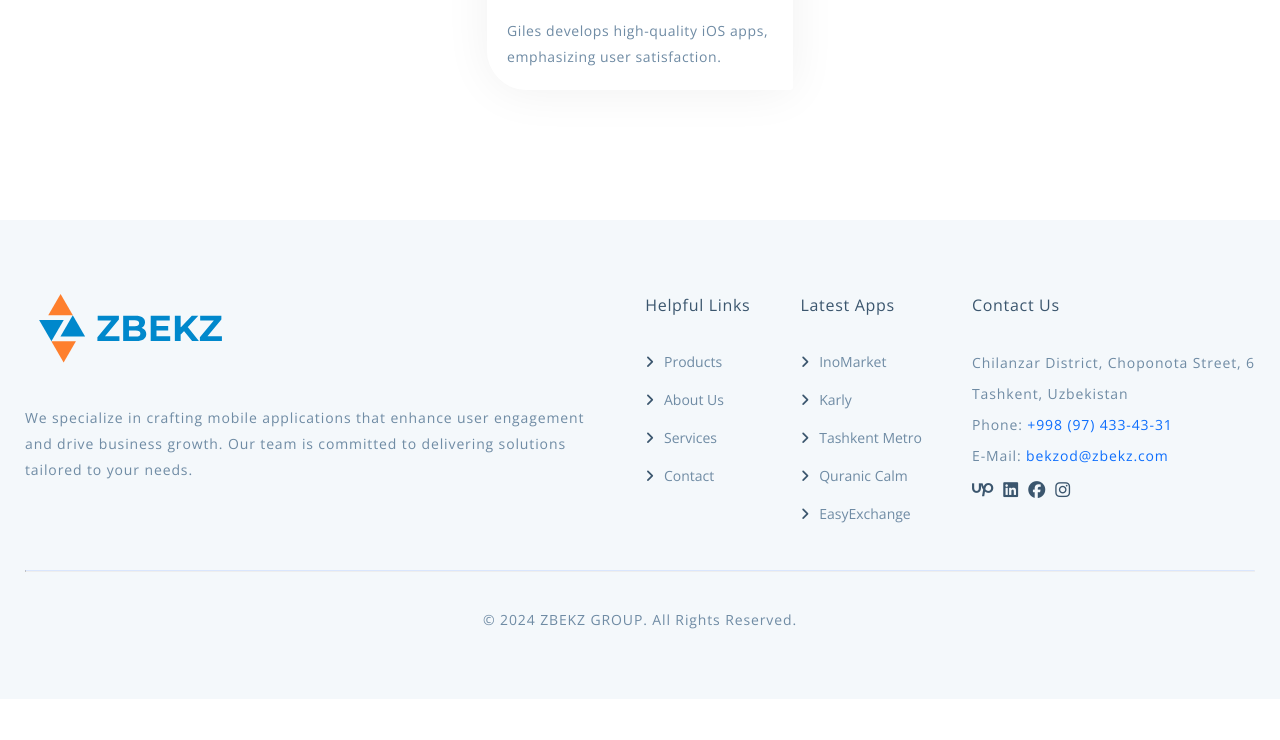
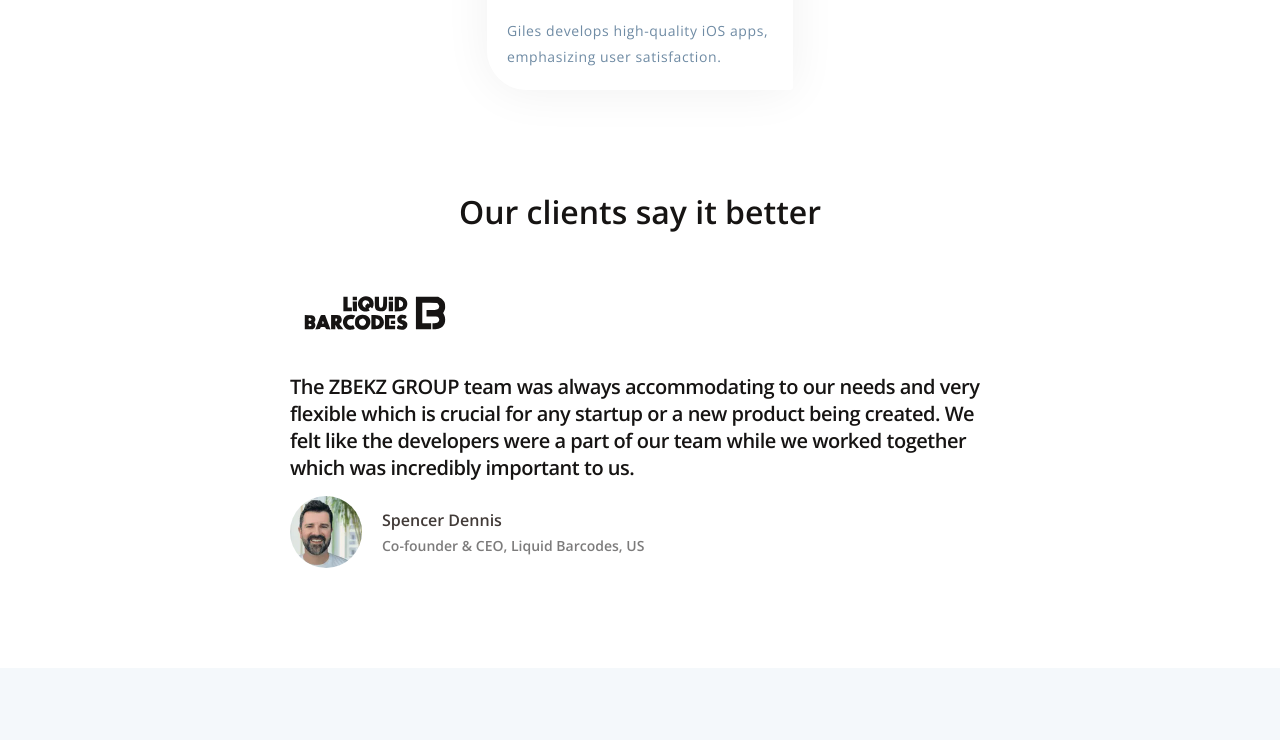
Before and after one commit to jackbouncy7/zbekz-react, a React (Vite) app: page /aboutus in a window 1280 px wide. Shown: the part 2176-2916 px from the top of the page. Before the commit the page ends 2875 px from the top, so only its background shows below. Built offline with nearby package versions, Linux system fonts and the light colour scheme.

Commit message:
Include testimonials component

```diff
--- a/src/components/Team/_team.scss
+++ b/src/components/Team/_team.scss
@@ -7,7 +7,7 @@
     margin: 0 auto;
     text-align: center;
     h1 {
-      font-weight: 400;
+      font-weight: 600;
       font-size: 30px;
       color: #3b566e;
       letter-spacing: 1px;
@@ -50,10 +50,10 @@
         left: 0px;
         z-index: 1;
         background-image: linear-gradient(
-      127deg,
-      rgba(0, 136, 204, 0.8) 0%,
-      rgba(254, 127, 45, 0.8) 91%
-    );
+          127deg,
+          rgba(0, 136, 204, 0.8) 0%,
+          rgba(254, 127, 45, 0.8) 91%
+        );
         opacity: 0;
         -webkit-transition: all 0.3s ease 0s;
         -moz-transition: all 0.3s ease 0s;
--- /dev/null
+++ b/src/components/Testimonials/Testimonials.jsx
@@ -0,0 +1,44 @@
+import Logo from "@images/testimonials-owner-logo.svg";
+import TestimonialsOwn from "@images/testimonials-owner.webp";
+import "./_testimonials.scss";
+
+const Testimonials = () => {
+  return (
+    <>
+      <div className="testimonials">
+        <div className="container">
+          <h1 className="testimonials__title">Our clients say it better</h1>
+          <div className="testimonials__wrapper">
+            <img
+              className="testimonials__logo"
+              src={Logo}
+              width={170}
+              height={80}
+              alt="client brand"
+            />
+            <p className="testimonials__text">
+              The ZBEKZ GROUP team was always accommodating to our needs and
+              very flexible which is crucial for any startup or a new product
+              being created. We felt like the developers were a part of our team
+              while we worked together which was incredibly important to us.
+            </p>
+            <div className="testimonials__owner">
+              <img
+                src={TestimonialsOwn}
+                width={72}
+                height={72}
+                alt="testimonials writer"
+              />
+              <div className="testimonials__ownerItems">
+                <p>Spencer Dennis</p>
+                <span>Co-founder & CEO, Liquid Barcodes, US</span>
+              </div>
+            </div>
+          </div>
+        </div>
+      </div>
+    </>
+  );
+};
+
+export default Testimonials;
--- /dev/null
+++ b/src/components/Testimonials/_testimonials.scss
@@ -0,0 +1,53 @@
+.testimonials {
+  margin-top: 70px;
+
+  &__title {
+    margin-bottom: 40px;
+    font-weight: 600;
+    font-size: 32px;
+    text-align: center;
+    color: #161413;
+  }
+
+  &__wrapper {
+    width: 100%;
+    max-width: 700px;
+    margin: 0 auto;
+  }
+
+  &__text {
+    margin-top: 15px;
+    margin-bottom: 15px;
+    font-size: 20px;
+    color: #161413;
+    font-weight: 600;
+    letter-spacing: -0.48px;
+  }
+
+  &__owner {
+    display: flex;
+    align-items: center;
+
+    & img {
+      border-radius: 50%;
+    }
+  }
+
+  &__ownerItems {
+    margin-left: 20px;
+  }
+
+  &__ownerItems p {
+    font-size: 16px;
+    font-weight: 600;
+    color: #423b38;
+  }
+
+  &__ownerItems span {
+    display: block;
+    margin-top: 5px;
+    font-size: 14px;
+    font-weight: 600;
+    color: #1614138f;
+  }
+}
--- a/src/pages/AboutUs/AboutUs.jsx
+++ b/src/pages/AboutUs/AboutUs.jsx
@@ -3,6 +3,7 @@
 const HeroParallax = lazy(() =>
   import("@components/HeroParallax/HeroParallax")
 );
+import Testimonials from "@components/Testimonials/Testimonials";
 const Footer = lazy(() => import("@components/Footer/Footer"));
 const Team = lazy(() => import("@components/Team/Team"));
 import About1 from "@images/about/1_1.jpg";
@@ -80,6 +81,7 @@
       </section>
       {/* INNER PARALLAX END */}
       <Team />
+      <Testimonials/>
       <Footer />
     </>
   );
--- a/src/pages/Home/Home.jsx
+++ b/src/pages/Home/Home.jsx
@@ -1,6 +1,7 @@
 import { lazy } from "react";
 import { Link } from "react-router-dom";
 import Header from "@components/Header/Header";
+import Testimonials from "@components/Testimonials/Testimonials";
 import Footer from "@components/Footer/Footer";
 const Team = lazy(() => import("@components/Team/Team"));
 // import BgBottom from "@images/bg-bottom.svg";
@@ -236,6 +237,7 @@
       </section>
       {/* PARALLAX END */}
 
+      <Testimonials/>
       <Footer />
     </>
   );
--- a/src/pages/Home/_home.scss
+++ b/src/pages/Home/_home.scss
@@ -150,7 +150,7 @@
     max-width: 490px;
     h1 {
       font-size: 28px;
-      font-weight: 400;
+      font-weight: 600;
       color: #3b566e;
     }
 
--- a/src/pages/Products/Products.jsx
+++ b/src/pages/Products/Products.jsx
@@ -3,6 +3,9 @@
 import { db } from "../../firebase.js";
 import { collection, getDocs } from "firebase/firestore";
 const Header = lazy(() => import("@components/Header/Header"));
+const Testimonials = lazy(() =>
+  import("@components/Testimonials/Testimonials")
+);
 const Footer = lazy(() => import("@components/Footer/Footer"));
 import "./_products.scss";
 import Skeleton from "react-loading-skeleton";
@@ -113,6 +116,7 @@
           </div>
         </div>
       </section>
+      <Testimonials />
       <Footer />
     </>
   );
```
Also changed, not shown: public/assets/images/testimonials-owner-logo.svg (added), public/assets/images/testimonials-owner.webp (added), tz.txt.
